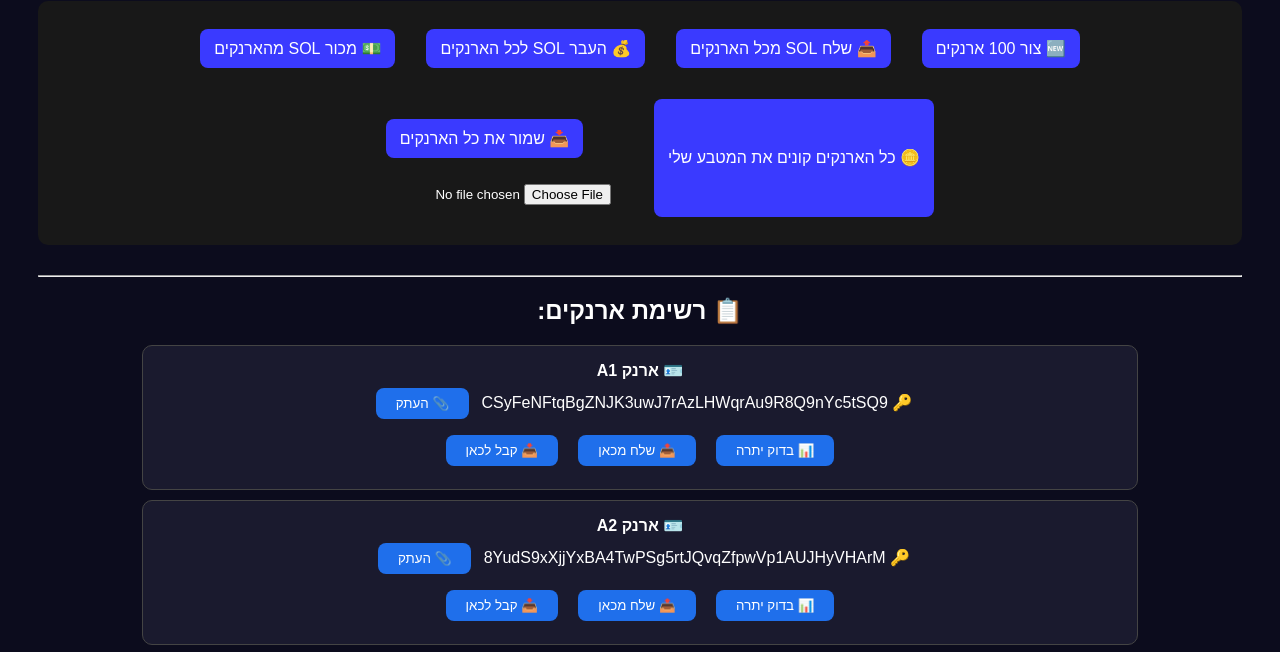
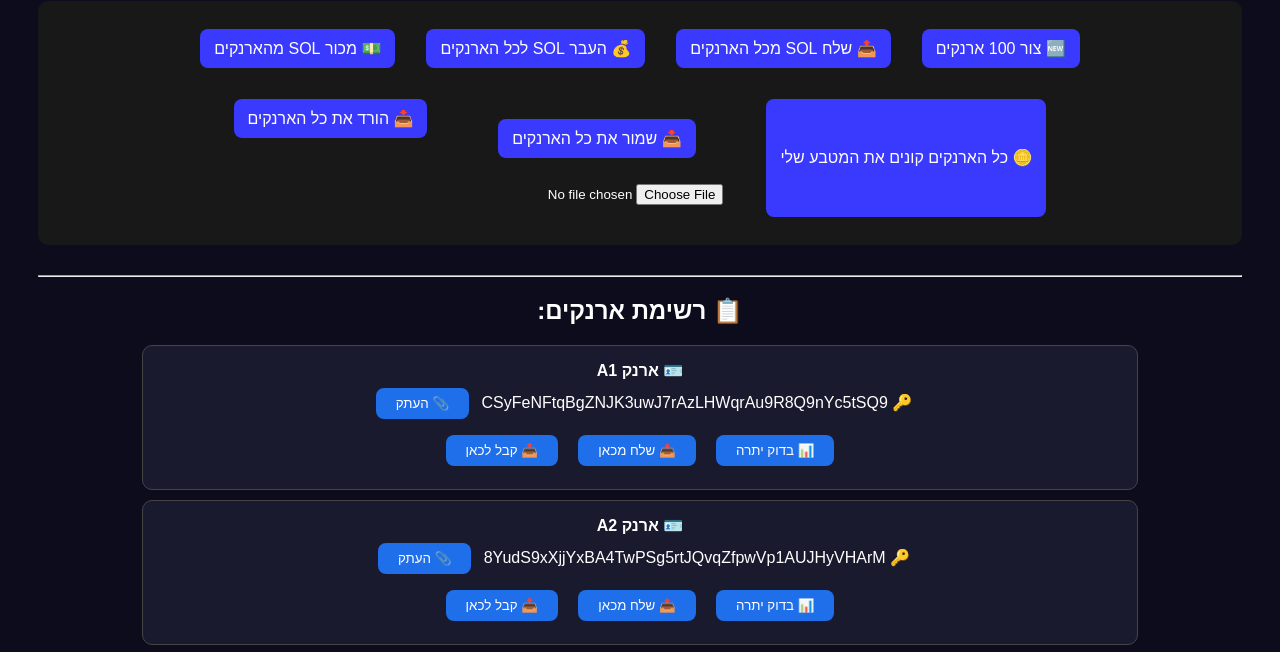
Before and after one commit to abuhay123/wallet-manager, a website: page public/index.html in a window 1280 px wide. Shown: the part 118-770 px from the top of the page. Drawn offline with Linux system fonts and the light colour scheme.

Commit message:
Update index.html

```diff
--- a/public/index.html
+++ b/public/index.html
@@ -20,6 +20,9 @@
   <br><br>
   <input type="file" id="walletFileInput" accept=".json" />
 </section>
+<a href="/export-wallets" download>
+  <button>📥 הורד את כל הארנקים</button>
+</a>
 
   </div>
 
```
